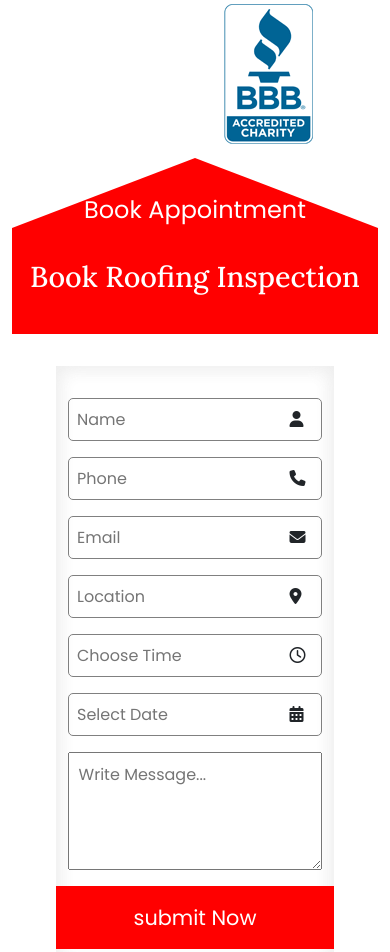
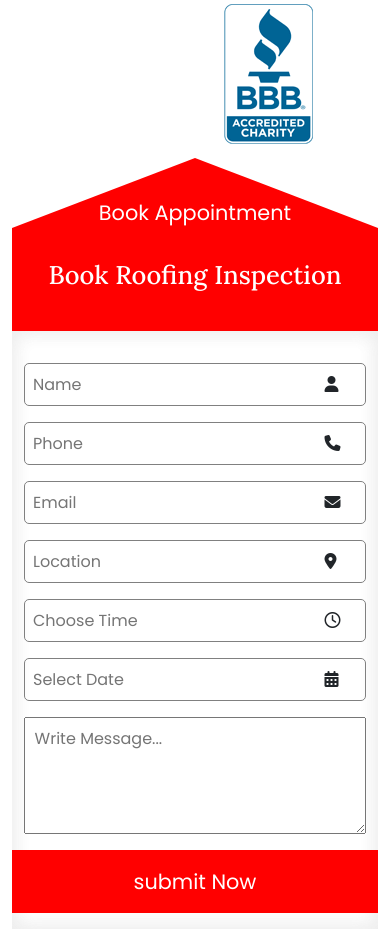
Before and after one commit to bharathi802/reftere, a plain HTML site: page index.html in a window 390 px wide. Shown: the part 6509-7461 px from the top of the page. Drawn offline with nearby package versions, Linux system fonts and the light colour scheme; a script that the page names is missing; a web font is replaced by a local one.

Commit message:
Update style.css

```diff
--- a/asset/css/style.css
+++ b/asset/css/style.css
@@ -612,8 +612,9 @@
 .input-detail {
     font-size: 1rem;
     padding-top: 2rem;
+}
+.br .container{
     box-shadow: inset 1px 1px 20px #eee, inset -1px -1px 20px #eee;
-
 }
 
 .detail-box>span {
@@ -1286,7 +1287,10 @@
     }
     .br-title h1{
         padding: 2rem 1rem;
-        font-size: 1.8rem;
+        font-size: 1.6rem;
+    }
+    .br-top{
+        font-size: 1.3rem;
     }
     .br-title{
         padding: 0;
@@ -1297,9 +1301,6 @@
             align-items: center;
     }
 
-    .input-detail {
-        margin: 2rem;
-    }
     .detail-box input{
         width: 90%;
     }
@@ -1329,6 +1330,9 @@
     }
     .car-position h3 {
         font-size: 1.2rem;
+    }
+    .car-img{
+        left: 1rem;
     }
     .hes-img {
         width: 100vw;
```
